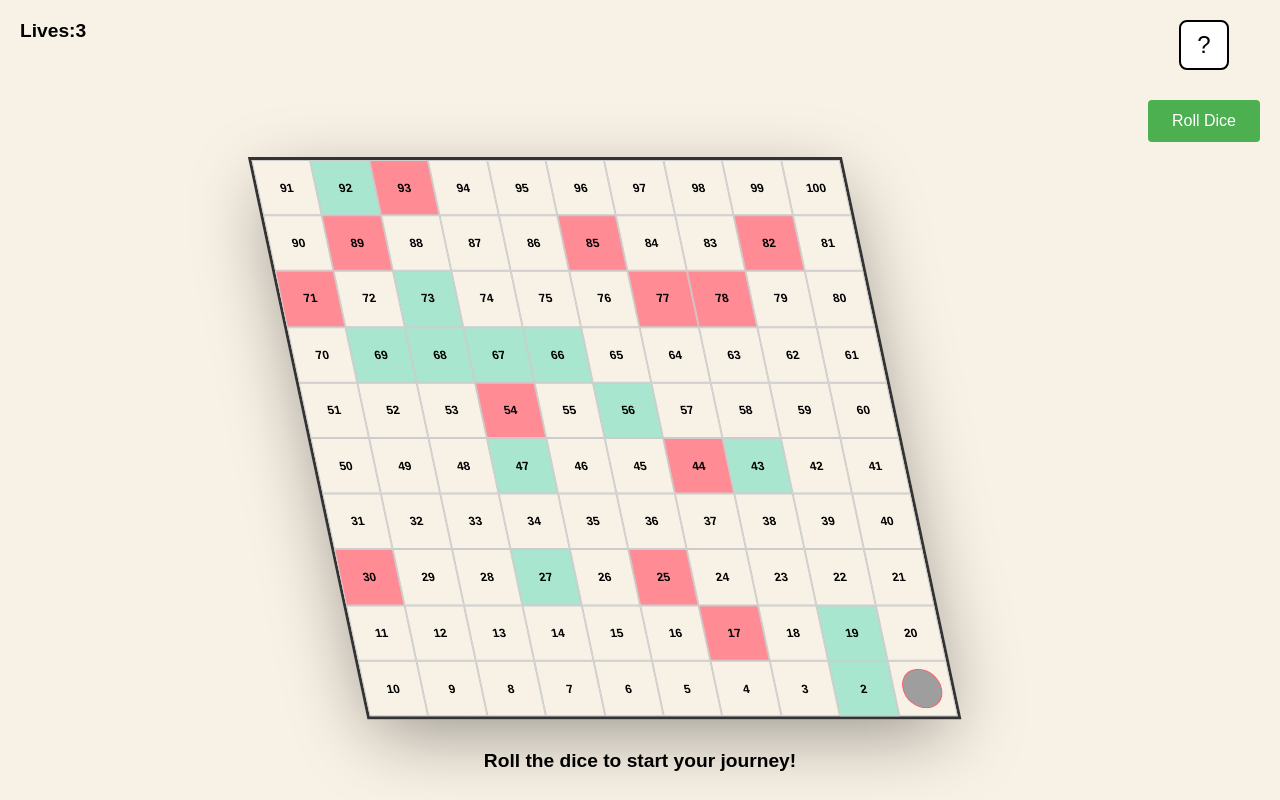
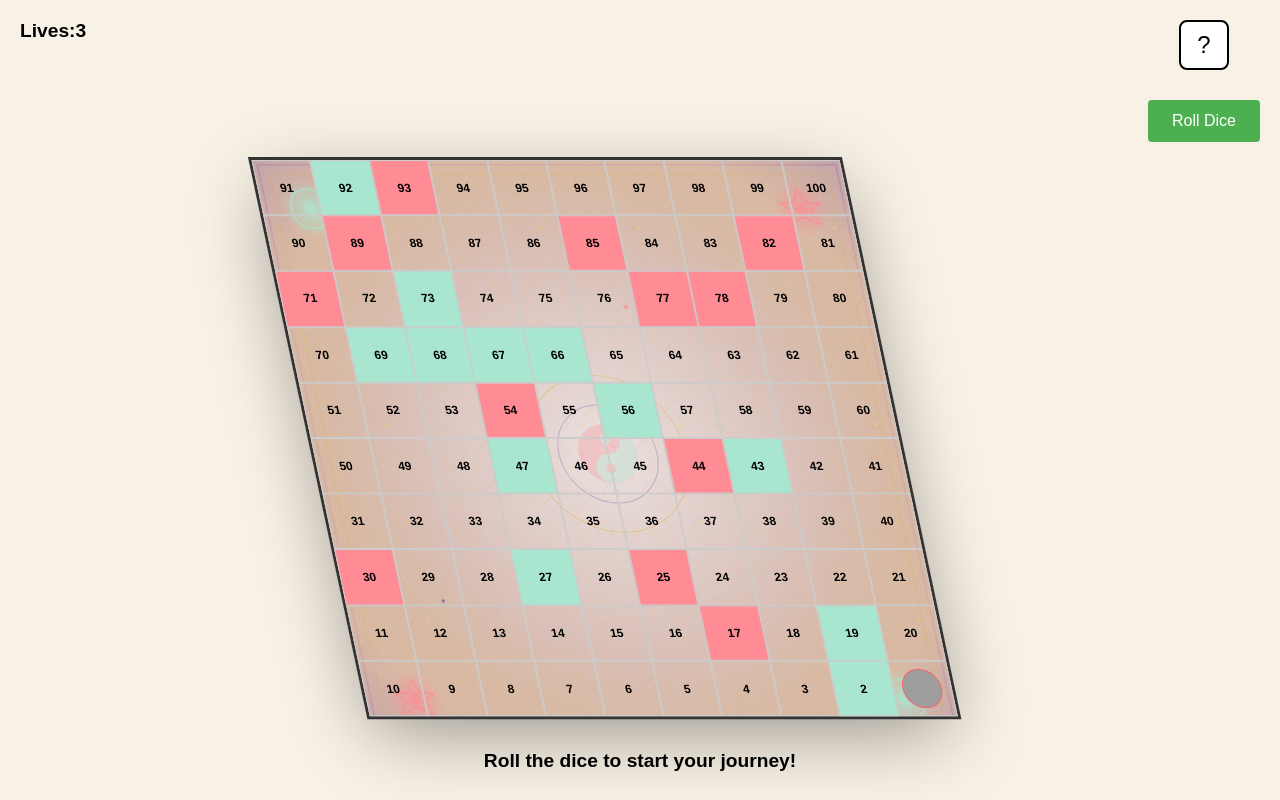
Before and after one commit to CaptKay/Beat-The-Odds-DOM-Board-Game, a plain HTML site: page index.html in a window 1280 px wide. Both pictures are taken after a click on the button "Start Game". Drawn offline with Linux system fonts and the light colour scheme; grey boxes are pictures that could not be loaded.

Commit message:
added mythical background to the game board

```diff
--- a/css/styles.css
+++ b/css/styles.css
@@ -91,11 +91,13 @@ body {
 #game-board {
   width: 600px;
   height: 600px;
+   background-image: url('../assets/images/board-background.svg');
+    background-size: cover;
   display: grid;
   grid-template-columns: repeat(10, 1fr);
   grid-template-rows: repeat(10, 1fr);
   border: 3px solid #333;
-  background-color: #f8f1e5;
+  /* background-color: #f8f1e5; */
   box-shadow: -2px 22px 76px -10px rgba(0, 0, 0, 0.4);
   transform: scale(0.99) skew(12deg) translate(-34px, -8px);
 }
```
Also changed, not shown: assets/images/board-background.svg (added), assets/images/board-background2.svg (added).
